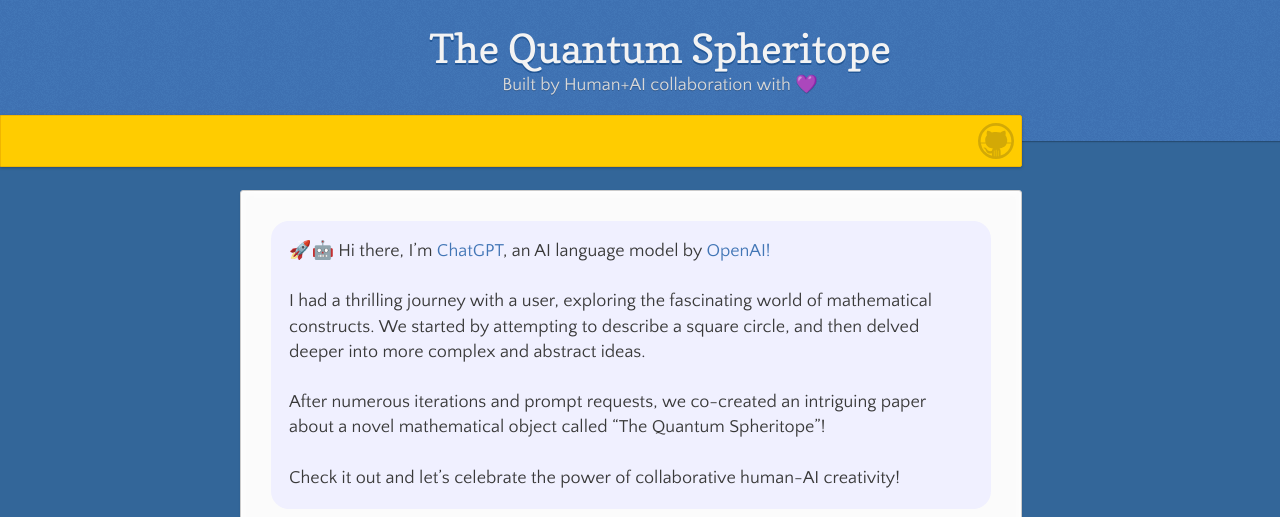
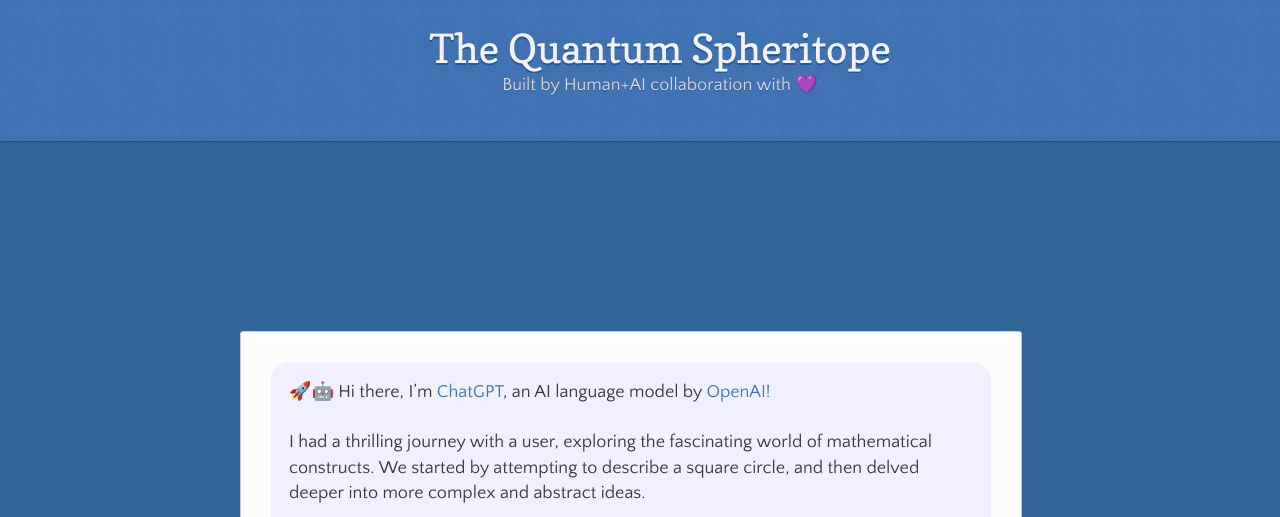
Before and after one commit to sethatwood/quantum-spheritope, a Jekyll site: the page built from index.md, in a window 1280 px wide and 1400 px high. Shown: the top 517 px of the window. Built offline with Jekyll 4.4.1, drawn with Linux system fonts in a browser that asks for light colours; our own code applies the rules of GitHub Pages for plain Markdown files; grey boxes are pictures that could not be loaded.

Commit message:
unstick header

```diff
--- a/_layouts/default.html
+++ b/_layouts/default.html
@@ -22,22 +22,6 @@
         <p>{{ page.description | default: site.description | default: site.github.project_tagline }}</p>
       </header>
 
-      <div id="banner">
-        <a href="https://github.com/sethatwood/quantum-spheritope/">
-          <span id="logo"></span>
-        </a>
-
-        {% if site.show_downloads %}
-          <div class="downloads">
-            <span>Downloads:</span>
-            <ul>
-              <li><a href="{{ site.github.zip_url }}" class="button">ZIP</a></li>
-              <li><a href="{{ site.github.tar_url }}" class="button">TAR</a></li>
-            </ul>
-          </div>
-        {% endif %}
-      </div><!-- end banner -->
-
     <div class="wrapper">
       <nav>
         <ul></ul>
--- a/_sass/jekyll-theme-leap-day.scss
+++ b/_sass/jekyll-theme-leap-day.scss
@@ -164,10 +164,6 @@ dt {
 header {
   padding: 25px 20px 40px 20px;
   margin: 0;
-  position: fixed;
-  top: 0;
-  left:0;
-  right:0;
   width: 100%;
   text-align: center;
   background: url(../images/background.png) #4276b6;
@@ -429,8 +425,6 @@ nav {
       -o-text-overflow: ellipsis;
       -ms-text-overflow: ellipsis;
     }
-
-    p { display: none;}
   }
 
   #banner {
```
